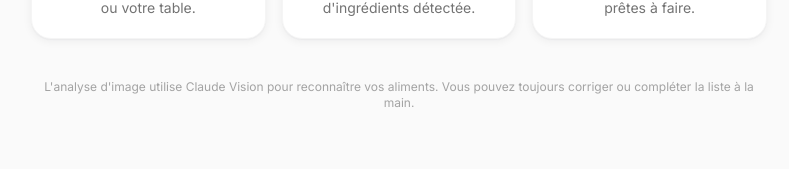
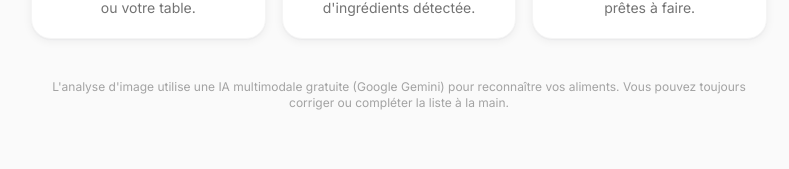
Before and after one commit to charlesgirardin1-design/frigomind, a React (Vite) app: page / in a window 1280 px wide. Shown: the part 564-733 px from the top of the page, without its empty margins (241-1030 px from the left). Built offline with nearby package versions, Linux system fonts and the light colour scheme.

Commit message:
Add files via upload

```diff
--- a/src/pages/HomePage.jsx
+++ b/src/pages/HomePage.jsx
@@ -49,8 +49,8 @@ export default function HomePage() {
       </div>
 
       <p className="mt-10 text-center text-xs text-neutral-400">
-        L'analyse d'image utilise Claude Vision pour reconnaître vos aliments. Vous pouvez toujours
-        corriger ou compléter la liste à la main.
+        L'analyse d'image utilise une IA multimodale gratuite (Google Gemini) pour reconnaître vos
+        aliments. Vous pouvez toujours corriger ou compléter la liste à la main.
       </p>
     </div>
   )
```
